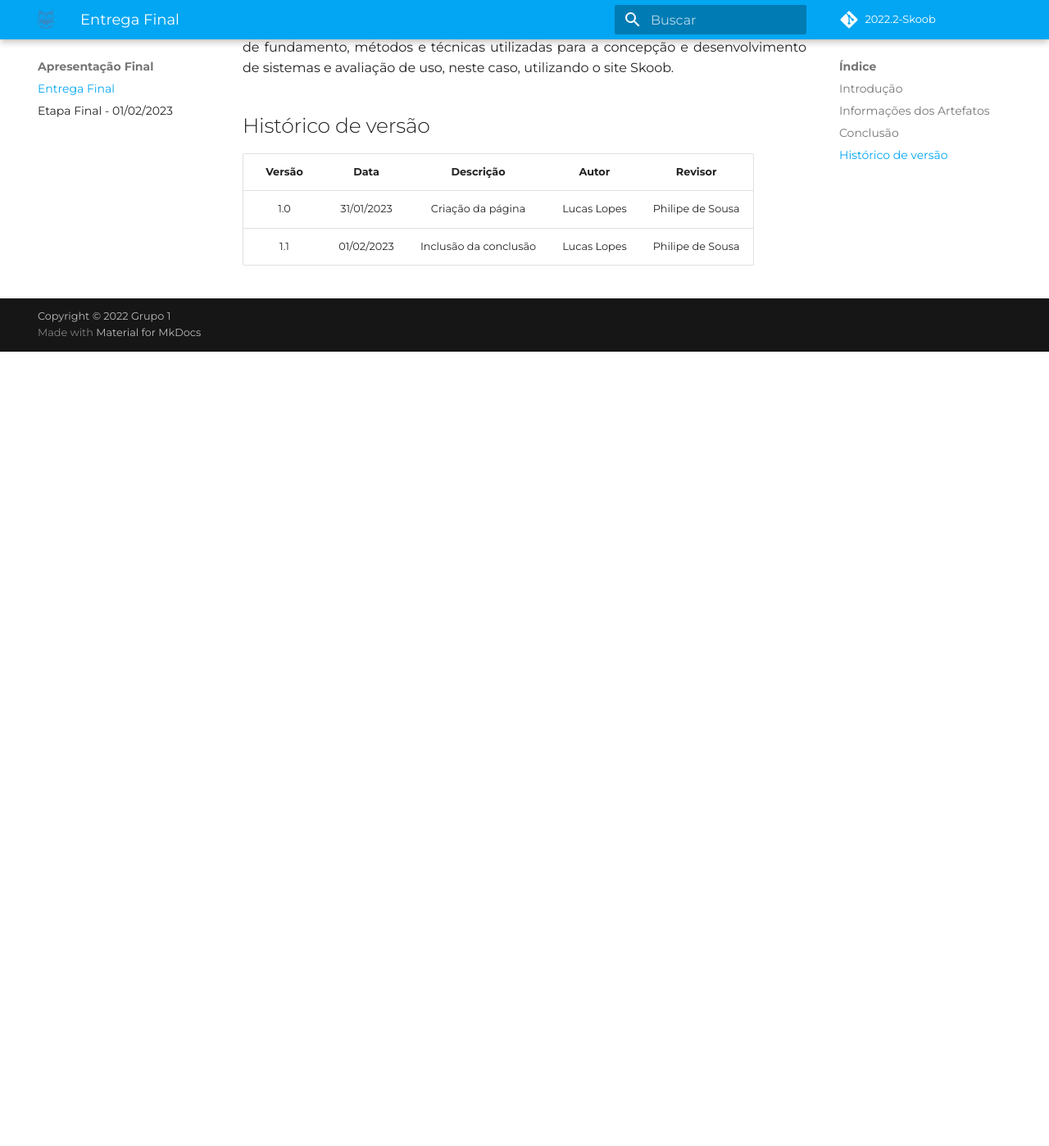
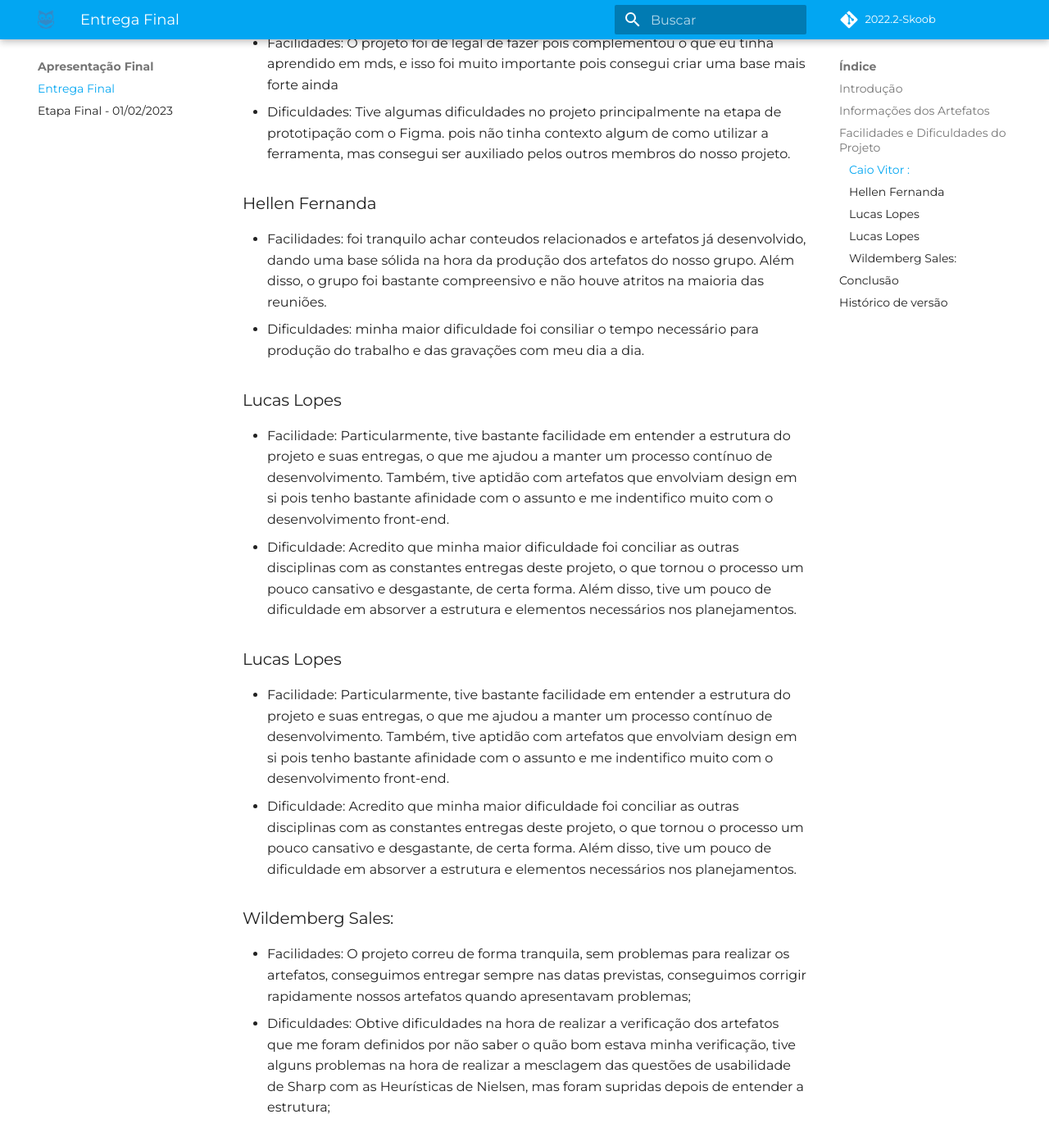
Before and after one commit to Interacao-Humano-Computador/2022.2-Skoob, an MkDocs documentation site: the page built from docs/entrega-final/entrega-final.md, in a window 1280 px wide and 1400 px high, scrolled down 4150 px. Shown: the whole window at 82% size. Built offline with MkDocs 1.6.1 and Material for MkDocs 9.7.7, drawn with Linux system fonts in a browser that asks for light colours; some web fonts are replaced; comment, search, counter and statistics services are not loaded; before the commit the page ends 4579 px from its top, so only the background shows below that; some of the changed text lies outside the part shown.

Commit message:
Adiconando facilidade e dificuldades

```diff
--- a/docs/entrega-final/entrega-final.md
+++ b/docs/entrega-final/entrega-final.md
@@ -40,6 +40,28 @@
 
 <figcaption align="center">Tabela 1: Informações dos artefatos. (Fonte: Autores, 2022)</figcaption>
 
+## Facilidades e Dificuldades do Projeto
+
+### Caio Vitor :
+* Facilidades: O projeto foi de legal de fazer pois complementou o que eu tinha aprendido em mds, e isso foi muito importante pois consegui criar uma base mais forte ainda
+* Dificuldades: Tive algumas dificuldades no projeto principalmente na etapa de prototipação com o Figma. pois não tinha contexto algum de como utilizar a ferramenta, mas consegui ser auxiliado pelos outros membros do nosso projeto.
+
+### Hellen Fernanda
+* Facilidades: foi tranquilo achar conteudos relacionados e artefatos já desenvolvido, dando uma base sólida na hora da produção dos artefatos do nosso grupo. Além disso, o grupo foi bastante compreensivo e não houve atritos na maioria das reuniões.
+* Dificuldades: minha maior dificuldade foi consiliar o tempo necessário para produção do trabalho e das gravações com meu dia a dia.
+
+### Lucas Lopes
+* Facilidade: Particularmente, tive bastante facilidade em entender a estrutura do projeto e suas entregas, o que me ajudou a manter um processo contínuo de desenvolvimento. Também, tive aptidão com artefatos que envolviam design em si pois tenho bastante afinidade com o assunto e me indentifico muito com o desenvolvimento front-end.
+* Dificuldade: Acredito que minha maior dificuldade foi conciliar as outras disciplinas com as constantes entregas deste projeto, o que tornou o processo um pouco cansativo e desgastante, de certa forma. Além disso, tive um pouco de dificuldade em absorver a estrutura e elementos necessários nos planejamentos.
+
+### Lucas Lopes
+* Facilidade: Particularmente, tive bastante facilidade em entender a estrutura do projeto e suas entregas, o que me ajudou a manter um processo contínuo de desenvolvimento. Também, tive aptidão com artefatos que envolviam design em si pois tenho bastante afinidade com o assunto e me indentifico muito com o desenvolvimento front-end.
+* Dificuldade: Acredito que minha maior dificuldade foi conciliar as outras disciplinas com as constantes entregas deste projeto, o que tornou o processo um pouco cansativo e desgastante, de certa forma. Além disso, tive um pouco de dificuldade em absorver a estrutura e elementos necessários nos planejamentos.
+
+### Wildemberg Sales:
+* Facilidades: O projeto correu de forma tranquila, sem problemas para realizar os artefatos, conseguimos entregar sempre nas datas previstas, conseguimos corrigir rapidamente nossos artefatos quando apresentavam problemas;
+* Dificuldades: Obtive dificuldades na hora de realizar a verificação dos artefatos que me foram definidos por não saber o quão bom estava minha verificação, tive alguns problemas na hora de realizar a mesclagem das questões de usabilidade de Sharp com as Heurísticas de Nielsen, mas foram supridas depois de entender a estrutura;
+
 ## Conclusão
 <p align="justify">Ao executar o projeto da disciplica, os autores obtiveram os conhecimentos e técnicas de cada tópico da Interação Humano-Computador, destacando as principais teorias de fundamento, métodos e técnicas utilizadas para a concepção e desenvolvimento de sistemas e avaliação de uso, neste caso, utilizando o site Skoob.</p>
 
@@ -48,3 +70,4 @@
 | :----: | :--: | :-------: | :---: | :-----: |
 | 1.0 | 31/01/2023 | Criação da página | Lucas Lopes | Philipe de Sousa |
 | 1.1 | 01/02/2023 | Inclusão da conclusão | Lucas Lopes | Philipe de Sousa |
+| 1.2 | 02/02/2023 | Adiconando facilidade e dificuldades | Wildemberg Sales | Philipe de Sousa|
```
